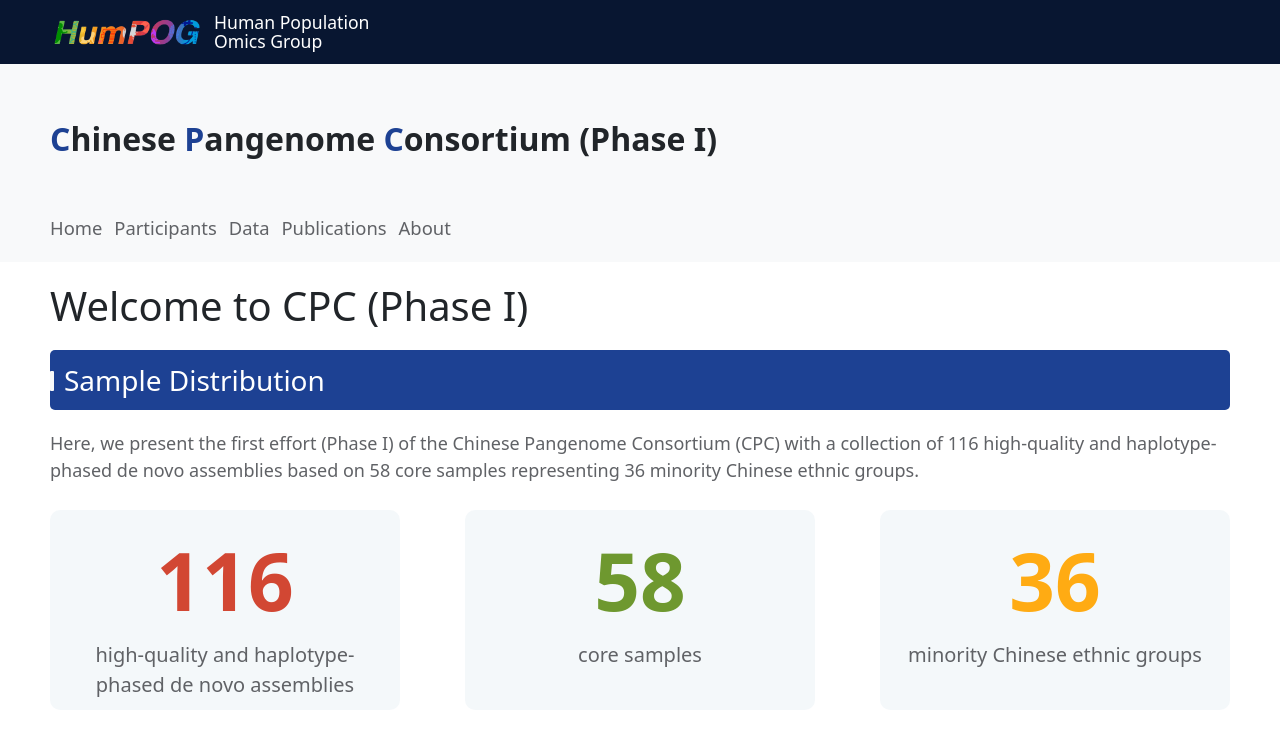
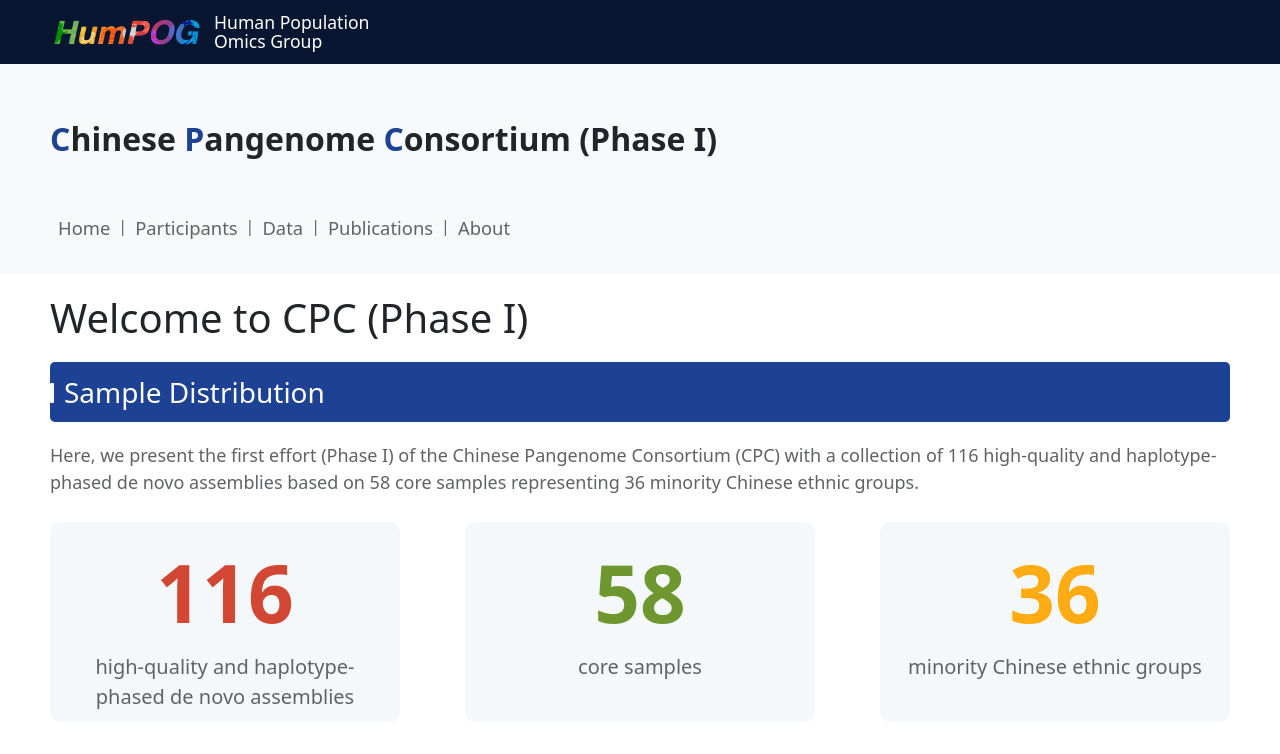
Before and after one commit to LittleHannah/cpc-website, a Vue app: page / in a window 1280 px wide. Shown: the top 754 px of the page. Built offline with nearby package versions, Linux system fonts and the light colour scheme.

Commit message:
副导航栏的字端之间用｜分割，鼠标浮动换成橙色，更加显眼。

```diff
--- a/src/App.vue
+++ b/src/App.vue
@@ -11,9 +11,13 @@
         </div>
         <div style="display: flex;margin-block-end: 20px; " class="nav-links">
           <router-link active-class="nav-link-active" to="/home">Home</router-link>
+          <p style="color:#606266; "> | </p>
           <router-link active-class="nav-link-active" to="/participants">Participants</router-link>
+          <p style="color:#606266; "> | </p>
           <router-link active-class="nav-link-active" to="/data">Data</router-link>
+          <p style="color:#606266; "> | </p>
           <router-link active-class="nav-link-active" to="/publications">Publications</router-link>
+          <p style="color:#606266; "> | </p>
           <router-link active-class="nav-link-active" to="/about">About</router-link>
         </div>
       </div>
@@ -49,7 +53,8 @@ export default {
   flex-flow: row wrap;
 
   > a {
-    margin-right: 0.75rem;
+    margin-left: 0.5rem;
+    margin-right: 0.5rem;
     text-decoration: none;
     font-size: 1.15rem;
     font-weight: 500;
@@ -57,7 +62,8 @@ export default {
   }
 
   > a:hover {
-    color: var(--main-color) !important;
+    //color: var(--main-color) !important;
+    color: #ffab13;
   }
 }
 
```
